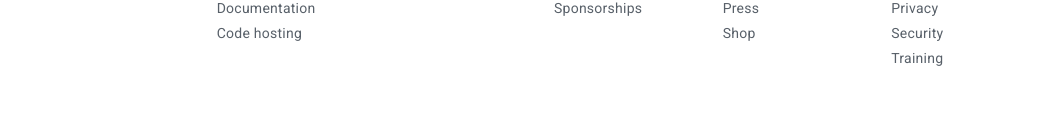
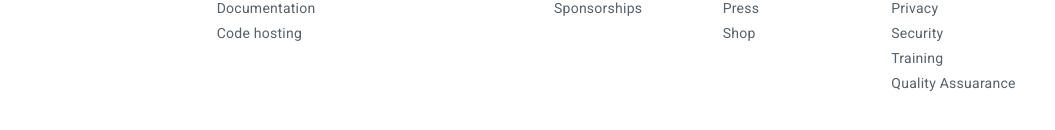
Before and after one commit to nimeshdilshan96/github-clone, a plain HTML site: page index.html in a window 1280 px wide. Shown: the part 1672-1802 px from the top of the page, without its empty margins (102-1157 px from the left). Drawn offline with Linux system fonts and the light colour scheme.

Commit message:
added a new option to the footer

```diff
--- a/index.html
+++ b/index.html
@@ -174,6 +174,7 @@
                         <li><a href="#">Privacy</a></li>
                         <li><a href="#">Security</a></li>
                         <li><a href="#">Training</a></li>
+                        <li><a href="#">Quality Assuarance</a></li>
                     </ul>
                 </div>
             </div>
```
